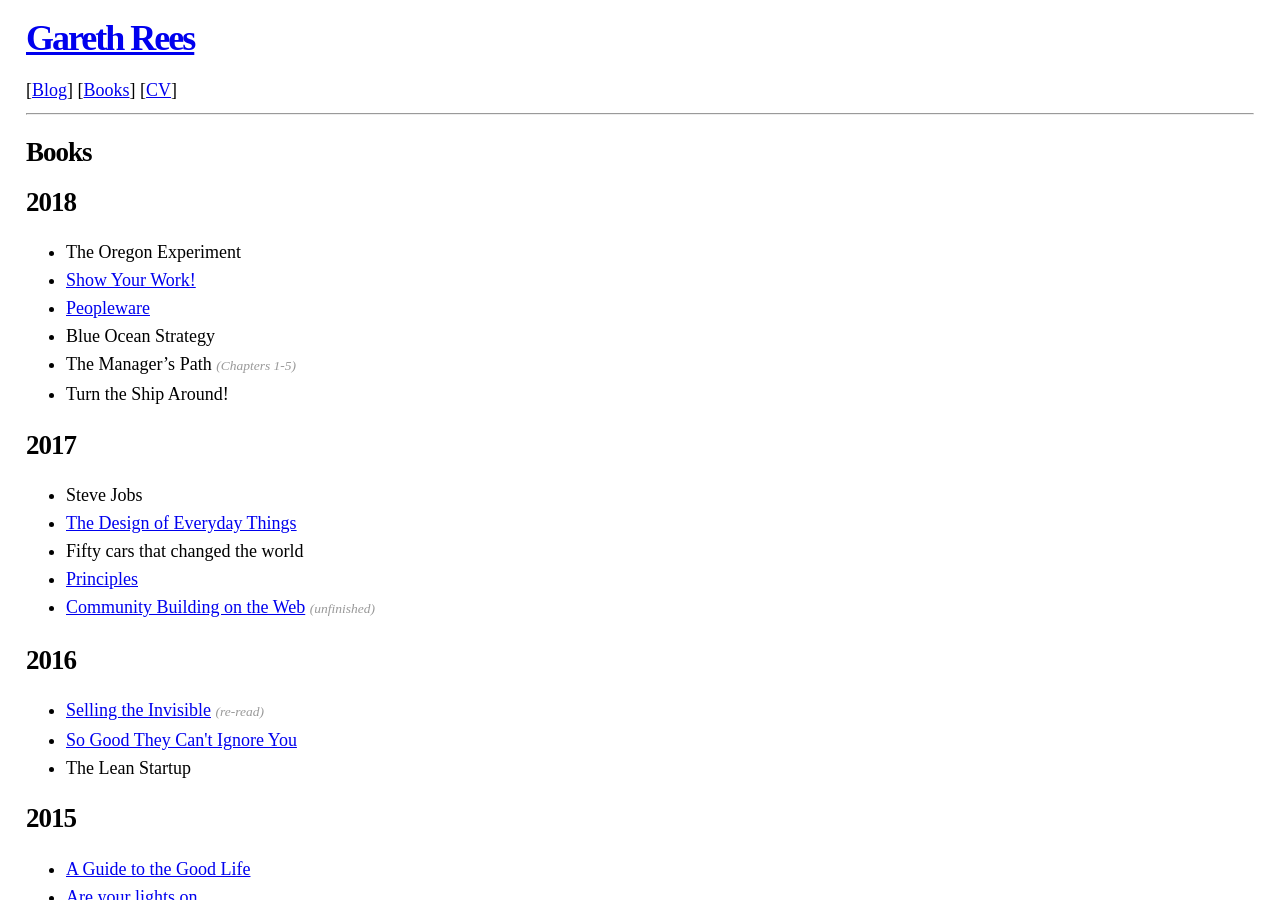
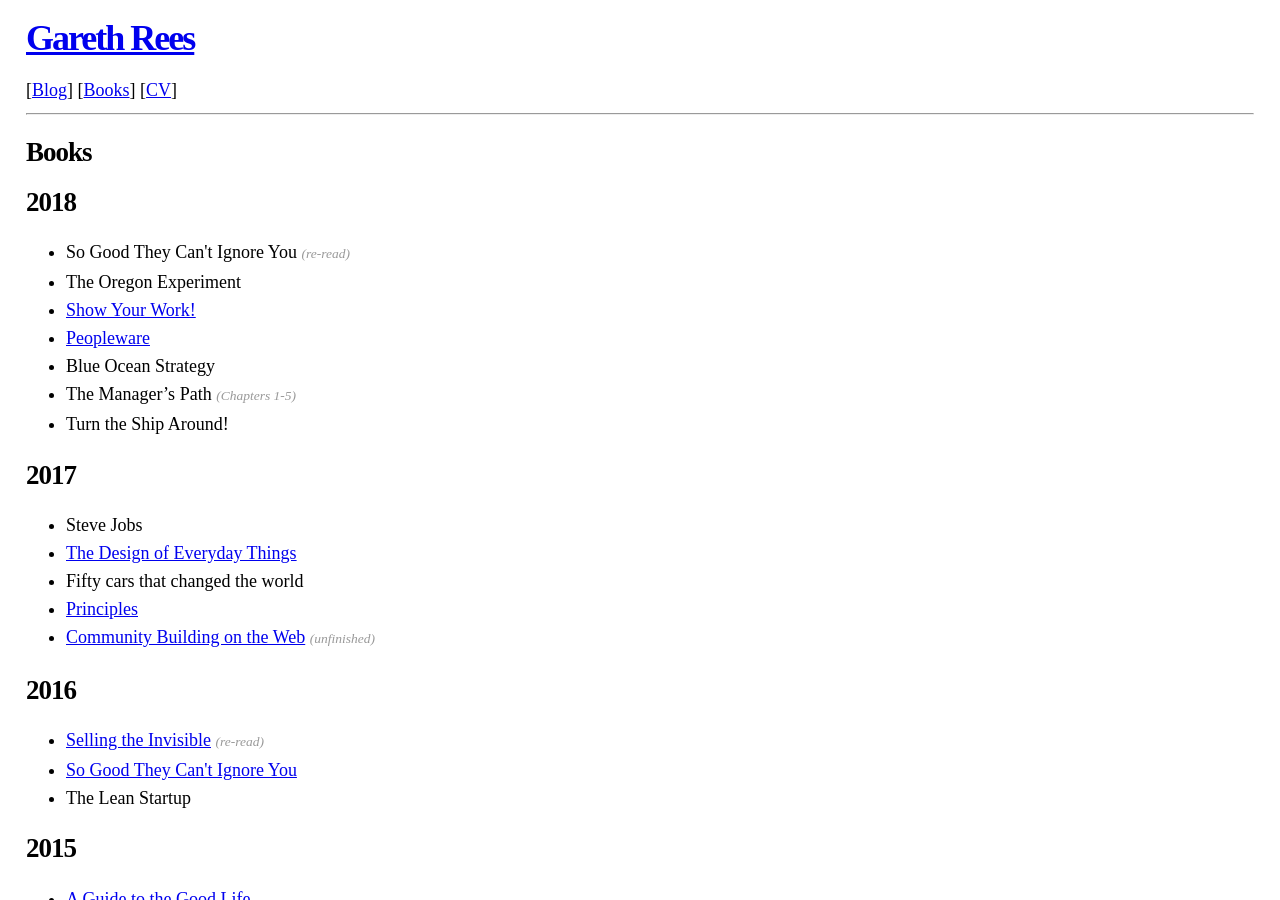
Before and after one commit to garethrees/garethrees.github.com, a Jekyll site: the page built from books.html, in a window 1280 px wide and 900 px high. Built offline with Jekyll 4.4.1, drawn with Linux system fonts in a browser that asks for light colours.

Commit message:
Re-read So Good…

```diff
--- a/_data/books.yml
+++ b/_data/books.yml
@@ -1,4 +1,6 @@
 2018:
+- title: So Good They Can't Ignore You
+  note: re-read
 - title: The Oregon Experiment
 - title: Show Your Work!
   post: /2018/07/10/book-notes-show-your-work
```
